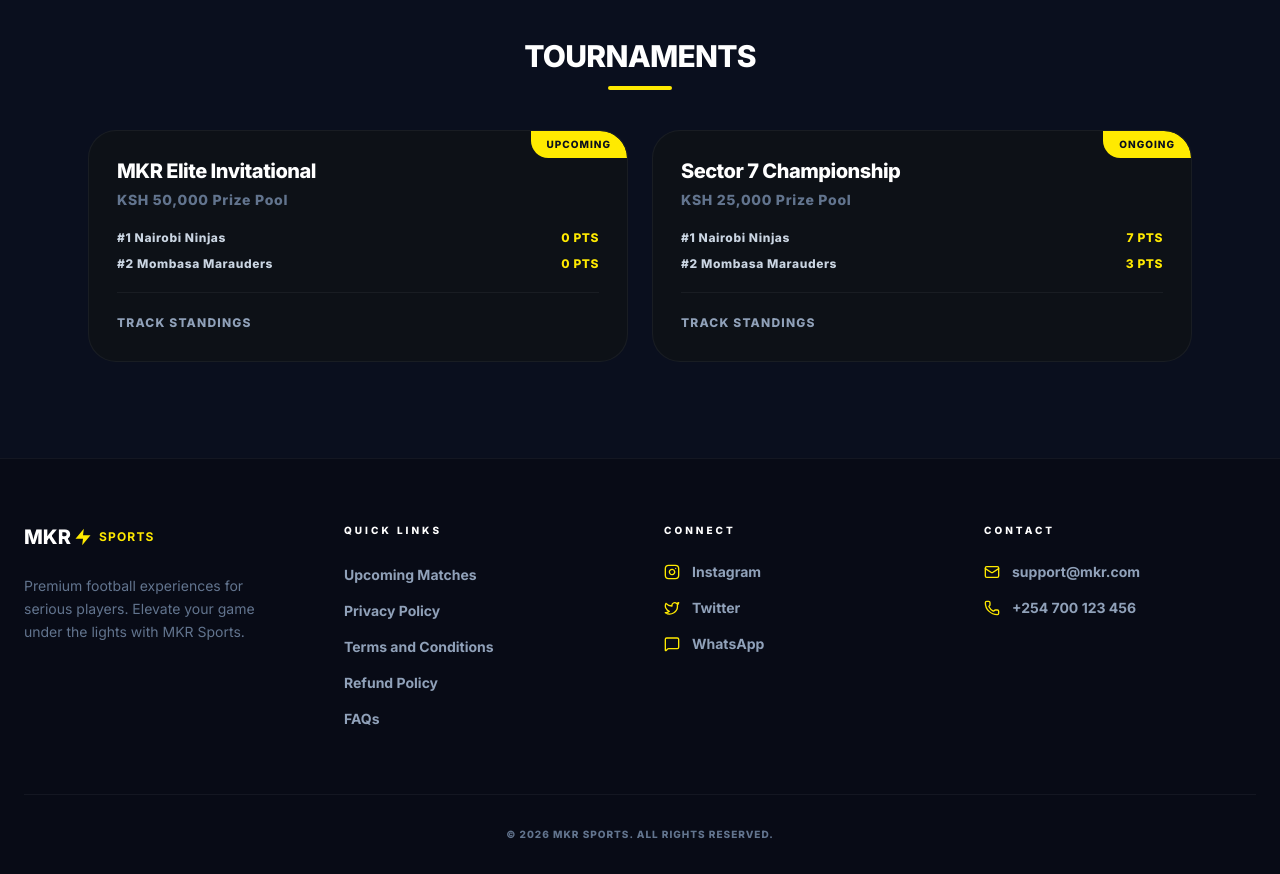
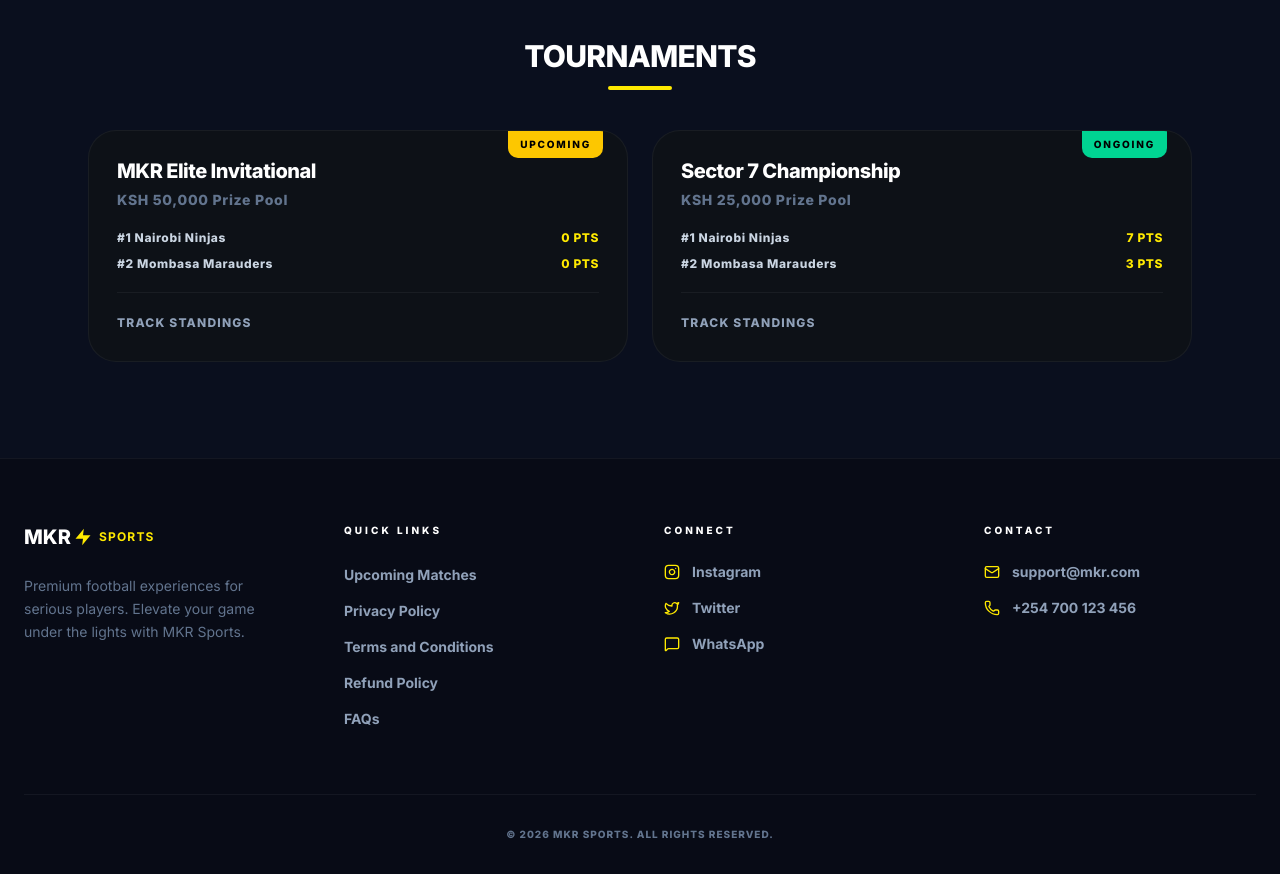
Before and after one commit to Elvismutinda/mkr-sports-client-portal, a Next.js app: page / in a window 1280 px wide. Shown: the part 820-1694 px from the top of the page. Built offline with nearby package versions, Linux system fonts and the light colour scheme; no server answers; the database is empty.

Commit message:
made changes to landing page

```diff
--- a/components/TournamentsSection.tsx
+++ b/components/TournamentsSection.tsx
@@ -1,3 +1,4 @@
+import { statusConfig } from "@/config/status";
 import { Tournament } from "@/types/types";
 import Link from "next/link";
 
@@ -26,6 +27,11 @@ const TOURNAMENTS: Tournament[] = [
 ];
 
 export default function TournamentsSection() {
+  const getStatusStyles = (status: Tournament["status"]) => {
+    const config = statusConfig[status];
+    return `${config.bg} ${config.text} ${config.dot} ${config.border} ${config.glow}`;
+  };
+
   return (
     <section className="pb-24 px-6 max-w-6xl mx-auto">
       <div className="text-center mb-10">
@@ -41,10 +47,10 @@ export default function TournamentsSection() {
             key={tournament.id}
             className="relative bg-[#0d1117] border border-white/5 rounded-[1.75rem] p-7 hover:border-mkr-yellow/30 transition-all duration-300 overflow-hidden flex flex-col gap-5"
           >
-            <div className="absolute top-0 right-0">
-              <div className="bg-mkr-yellow text-mkr-navy text-[10px] font-black uppercase tracking-widest px-4 py-1.5 rounded-bl-2xl rounded-tr-[1.75rem]">
-                {tournament.status}
-              </div>
+            <div
+              className={`absolute top-0 right-6 px-3 py-1.5 rounded-b-lg ${getStatusStyles(tournament.status)} text-[10px] font-black tracking-[0.18em] uppercase`}
+            >
+              <div>{tournament.status}</div>
             </div>
 
             <div className="pr-24">
@@ -58,10 +64,7 @@ export default function TournamentsSection() {
 
             <div className="space-y-2.5">
               {(tournament.standings ?? []).map((s) => (
-                <div
-                  key={s.rank}
-                  className="flex items-center justify-between"
-                >
+                <div key={s.rank} className="flex items-center justify-between">
                   <span className="text-xs font-black text-slate-300 tracking-wider">
                     #{s.rank} {s.name}
                   </span>
--- a/components/tournaments/TournamentCard.tsx
+++ b/components/tournaments/TournamentCard.tsx
@@ -29,11 +29,6 @@ export function TournamentCard({ tournament }: { tournament: Tournament }) {
       <div
         className={`absolute top-0 right-6 px-3 py-1.5 rounded-b-lg ${cfg.bg} ${cfg.text} text-[10px] font-black tracking-[0.18em] uppercase`}
       >
-        {tournament.status === "ONGOING" && (
-          <span
-            className={`inline-block w-1.5 h-1.5 rounded-full ${cfg.dot} mr-1.5 animate-pulse`}
-          />
-        )}
         {tournament.status}
       </div>
 
```
